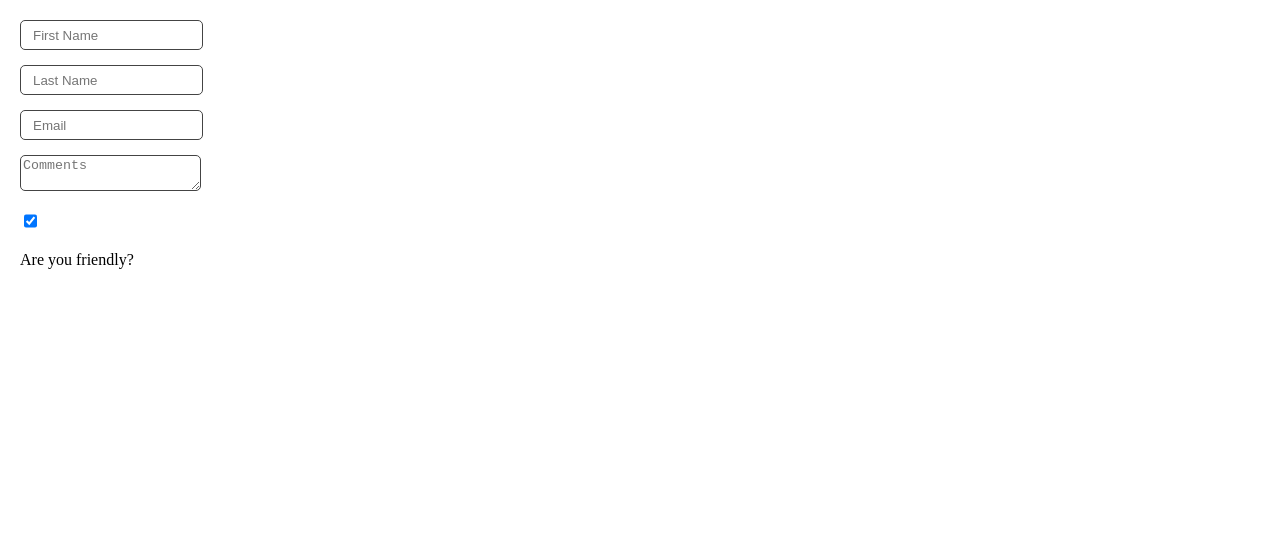
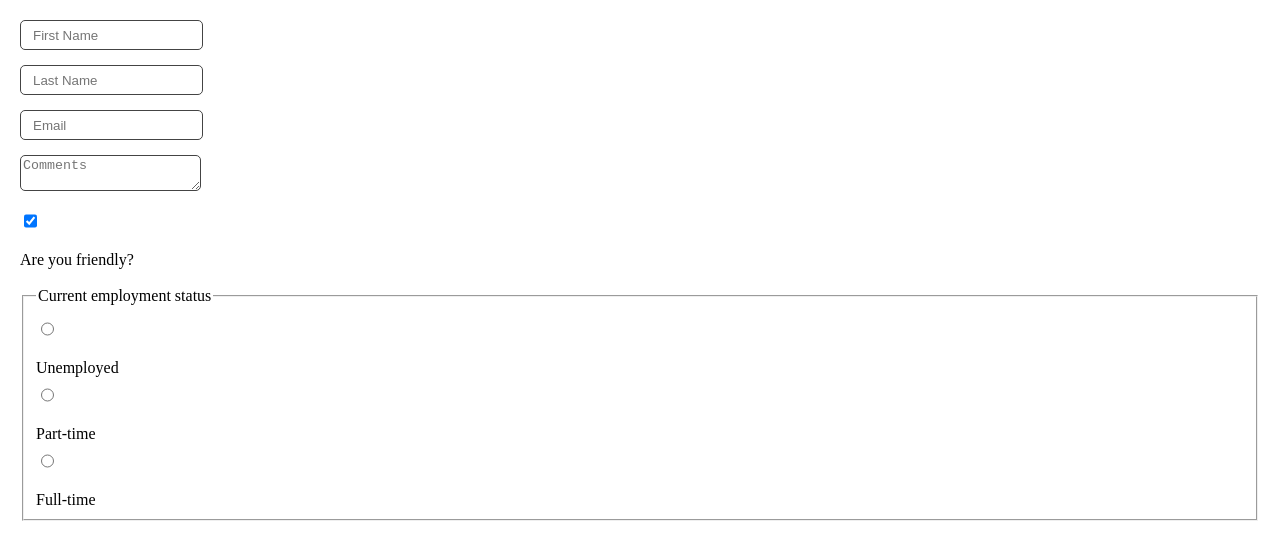
Before and after one commit to Ihliana/Scrimba-React4-Forms, a React (Create React App) app: page / in a window 1280 px wide. Shown: the top 560 px of the page. Built offline with nearby package versions, Linux system fonts and the light colour scheme.

Commit message:
Radio buttons

```diff
--- a/src/components/Form.js
+++ b/src/components/Form.js
@@ -8,7 +8,8 @@
         lastName: "",
         email: "",
         comments: "",
-        isFriendly: true
+        isFriendly: true,
+        employment: ""
     })
 
 
@@ -58,6 +59,37 @@
                     name="isFriendly"
             />
             <label htmlFor="isFriendly">Are you friendly?</label>
+            <br />
+            <br />
+
+            <fieldset>
+                <legend>Current employment status</legend>
+
+                <input type='radio'
+                        id="unemployed"
+                        name="employment"
+                        value="unemployed"
+                        onChange={handleChange}
+                        checked={formData.employment === "unemployed"}/>
+                <label htmlFor="unemployed">Unemployed</label>
+
+                <input type='radio'
+                        id="part-time"
+                        name="employment"
+                        value="part-time"
+                        onChange={handleChange}
+                        checked = {formData.employment === 'part-time'}/>
+                <label htmlFor="part-time">Part-time</label>
+
+                <input type='radio'
+                        id="full-time"
+                        name="employment"
+                        value="full-time"
+                        onChange={handleChange}
+                        checked={formData.employment === 'full-time'} />
+                <label htmlFor="full-time">Full-time</label>
+
+            </fieldset>
         </form>
     )
 }
```
